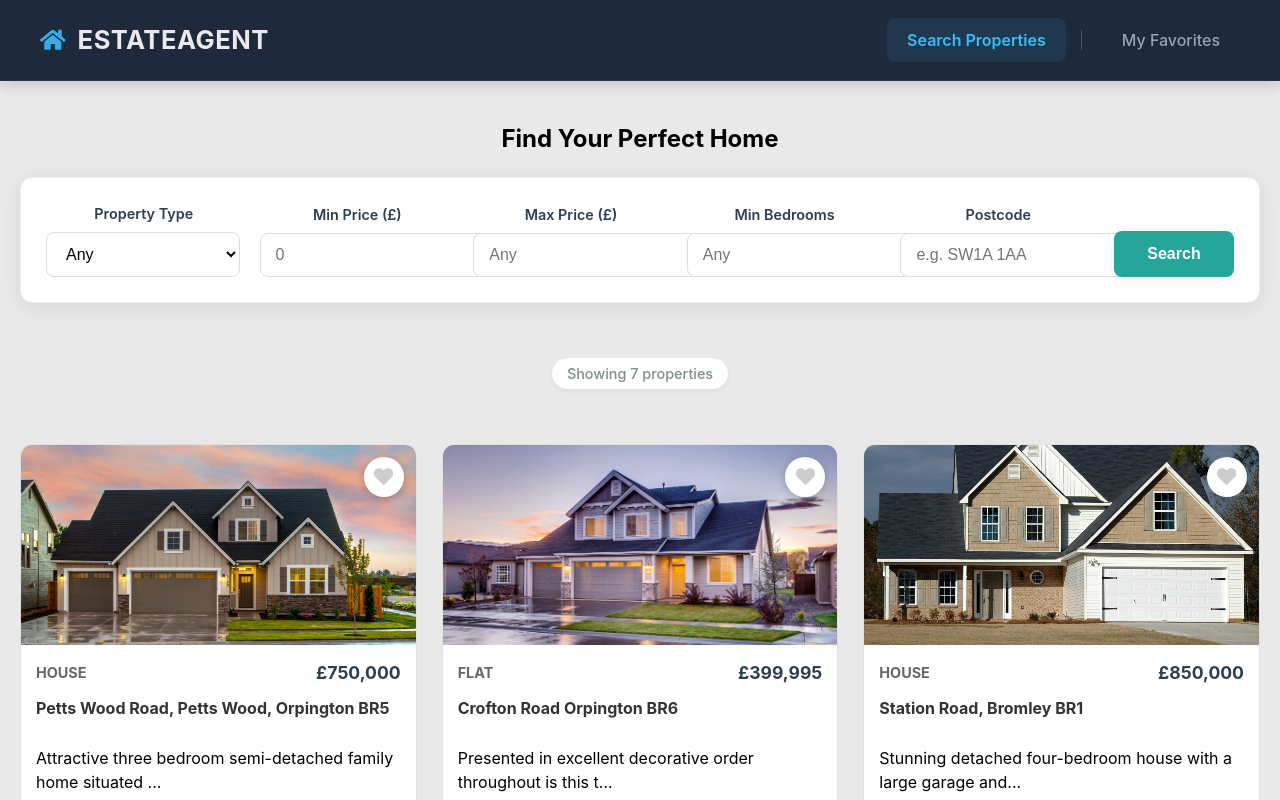
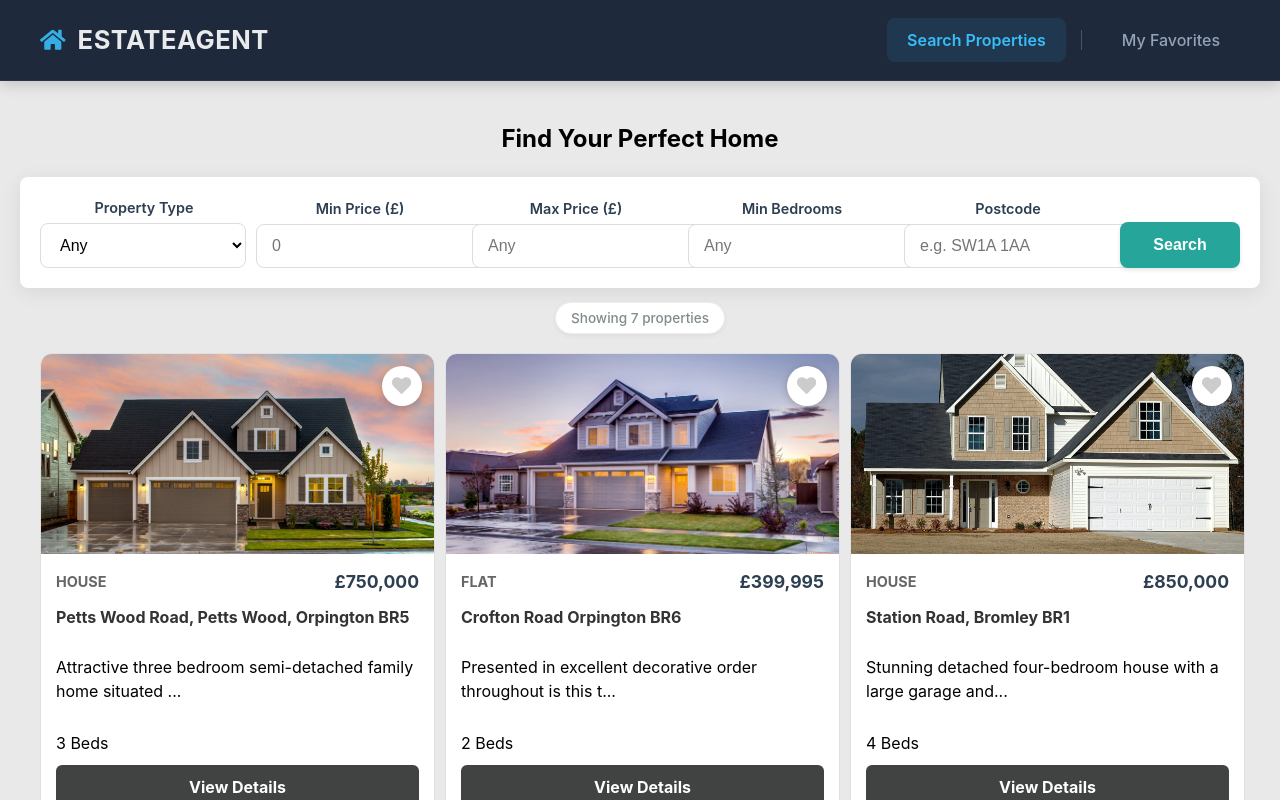
Before and after one commit to Alwis777/estate-agent-app., a React (Vite) app: page / in a window 1280 px wide. Shown: the top 800 px of the page. Built offline with nearby package versions, Linux system fonts and the light colour scheme.

Commit message:
Refactor SearchForm and SearchPage styles adjust padding, margins, and gaps

```diff
--- a/src/components/SearchForm.css
+++ b/src/components/SearchForm.css
@@ -1,24 +1,23 @@
 .search-form {
   background-color: white;
-  padding: 25px;
-  border-radius: 12px;
+  padding: 20px;
+  border-radius: 8px;
   box-shadow:0 4px 20px rgba(0,0,0,0.08);
-  margin-bottom:40px;
-  border: 1px solid #f0f0f0;
-
-  display:flex;
+  display: flex;
   flex-wrap: wrap;
-  gap: 20px;
+  gap: 10px;
+  justify-content: center;
   align-items: flex-end;
-  justify-content: center;
+  max-width: 1300px;
+  margin: 0 auto;
 }
 
 .form-group{
   display: flex;
   flex-direction: column;
-  gap: 8px;
+  gap: 5px;
   flex:1;
-  min-width: 150px;
+  min-width: 120px;
 }
 
 .form-group label{
--- a/src/components/SearchPage.css
+++ b/src/components/SearchPage.css
@@ -1,18 +1,24 @@
+.search-page{
+    max-width: 1400px;
+    margin: 0 auto;
+}
+
 .properties-grid{
     display: grid;
-    grid-template-columns: repeat(auto-fill, minmax(300px, 1fr));
-    gap: 25px;
-    padding: 20px 0;
+  grid-template-columns: repeat(auto-fill, minmax(300px, 1fr));
+  gap: 10px;
+  padding: 0 15px 40px 20px;
 }
 
 .search-header{
     text-align:center;
-    margin-bottom:30px;
+    margin-bottom:15px;
 }
 
 .results-count {
     text-align: center;
-    margin-bottom: 20px;
+    margin-bottom: 5px;
+    margin-top: -15px;
     color: #7f8c8d;
     font-weight: 500;
 }
@@ -22,6 +28,7 @@
     display: inline-block;
     padding: 5px 15px;
     border-radius: 20px;
-    font-size: 0.9rem;
+    font-size: 0.85rem;
     box-shadow: 0 2px 5px rgba(0,0,0,0.05);
+    border: 1px solid #eee;
 }
```
